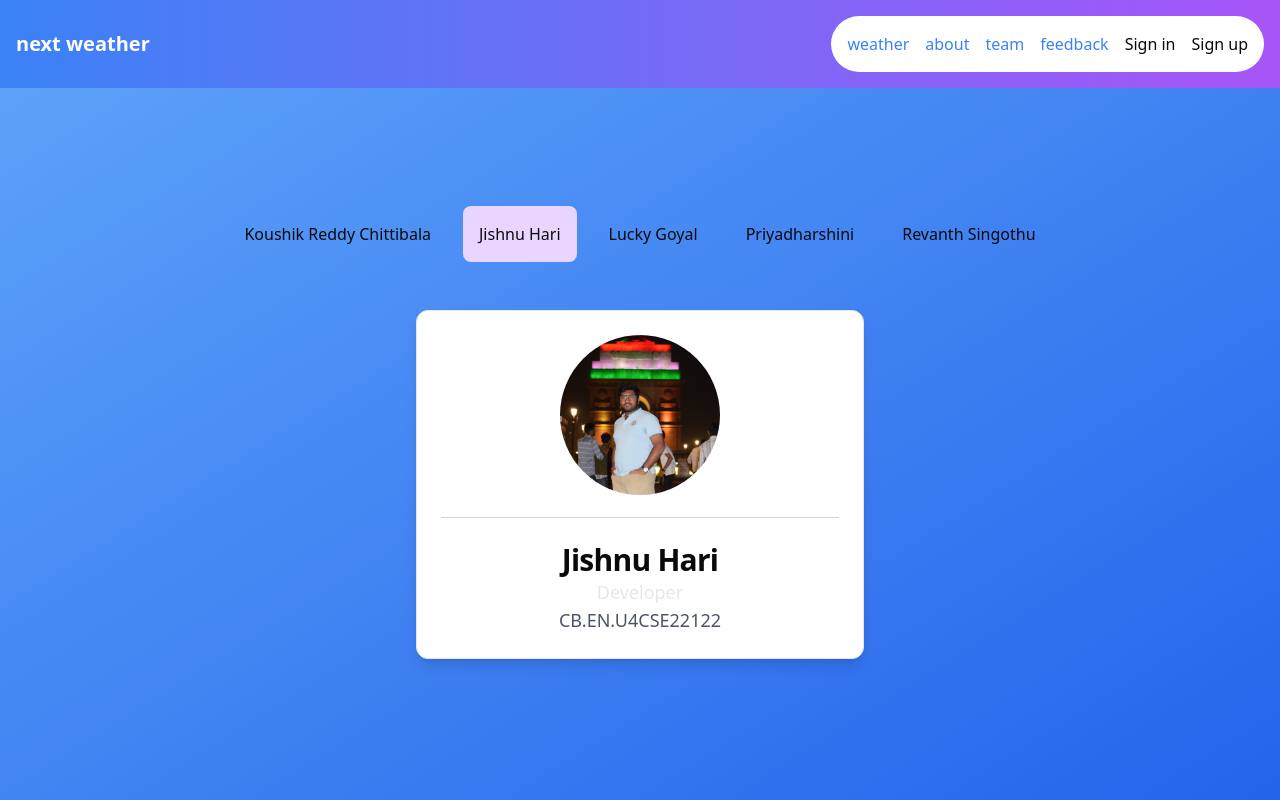
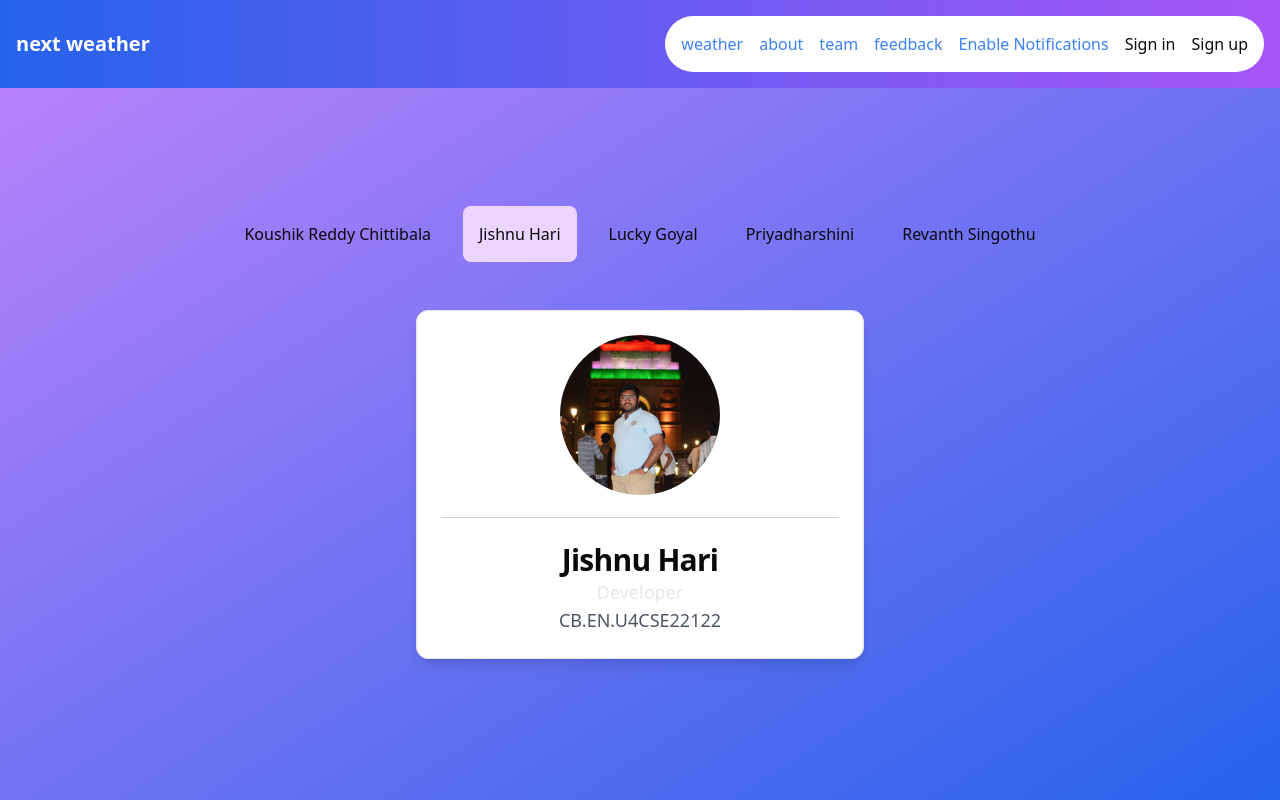
Before and after one commit to rev-sin/next-weather-app, a Next.js app: page /team in a window 1280 px wide. Built offline with nearby package versions, Linux system fonts and the light colour scheme; no server answers.

Commit message:
small changes

```diff
--- a/src/app/about/page.tsx
+++ b/src/app/about/page.tsx
@@ -1,7 +1,7 @@
 "use client";
 
 import { motion } from "framer-motion";
-import Header from "@/components/ui/header";
+import Header from "@/components/ui/layout/header";
 import Link from "next/link";
 
 export default function AboutPage() {
--- a/src/app/feedback/page.tsx
+++ b/src/app/feedback/page.tsx
@@ -2,7 +2,7 @@
 
 import { useState } from "react";
 import { motion } from "framer-motion";
-import Header from "@/components/ui/header";
+import Header from "@/components/ui/layout/header";
 
 export default function FeedbackPage() {
   const [feedback, setFeedback] = useState("");
@@ -42,7 +42,7 @@ export default function FeedbackPage() {
             />
             <button
               type="submit"
-              className="mt-4 px-6 py-2 bg-purple-600 text-white rounded-full hover:bg-purple-700 transition"
+              className="mt-4 px-6 py-2 bg-purple-500 text-white rounded-full hover:bg-purple-600 transition"
             >
               Submit Feedback
             </button>
--- a/src/app/layout.tsx
+++ b/src/app/layout.tsx
@@ -1,7 +1,7 @@
 import type { Metadata } from "next";
 import { Geist } from "next/font/google";
 import "./globals.css";
-import Header from "../components/ui/header";
+import Header from "../components/ui/layout/header";
 import { ClerkProvider } from "@clerk/nextjs";
 import { PostHogProvider } from "./providers";
 import WeatherNotification from "@/components/ui/weatherNotification";
@@ -12,8 +12,12 @@ const geistSans = Geist({
 });
 
 export const metadata: Metadata = {
-  title: "Next Weather",
-  description: "Created by github.com/rev-sin",
+  title: {
+    default: "nextweather",
+    template: "%s | nextweather",
+    absolute: "",
+  },
+  description: "Created by Revanth Singothu and Team",
 };
 
 export default function RootLayout({
@@ -24,10 +28,11 @@ export default function RootLayout({
   return (
     <ClerkProvider>
       <html lang="en">
-        <body className={`${geistSans.variable} antialiased bg-gradient-to-br from-blue-400 to-blue-600`}>
+        <body
+          className={`${geistSans.variable} antialiased bg-gradient-to-br from-purple-400 to-blue-600`}
+        >
           <PostHogProvider>
             <Header />
-            <WeatherNotification />
             {children}
           </PostHogProvider>
         </body>
--- a/src/app/page.tsx
+++ b/src/app/page.tsx
@@ -1,7 +1,7 @@
 "use client";
 
 import { motion } from "framer-motion";
-import Header from "@/components/ui/header";
+import Header from "@/components/ui/layout/header";
 import Link from "next/link";
 import {
   Card,
--- a/src/app/team/page.tsx
+++ b/src/app/team/page.tsx
@@ -2,7 +2,7 @@
 
 import { useState, useEffect, useRef } from "react";
 import { motion } from "framer-motion";
-import Header from "@/components/ui/header";
+import Header from "@/components/ui/layout/header";
 import Image from "next/image";
 import {
   Card,
@@ -86,7 +86,7 @@ export default function TeamPage() {
       transition={{ duration: 0.5 }}
     >
       <Header />
-      <main className="flex flex-col items-center gap-4 w-full mt-8 sm:mt-16">
+      <main className="flex flex-col items-center gap-4 w-full mt-16 sm:mt-16">
         <nav className="flex flex-wrap justify-center gap-2 sm:gap-4 mb-4 sm:mb-8">
           {teamMembers.map((member) => (
             <motion.div
--- a/src/components/ui/header.tsx
+++ b/src/components/ui/layout/header.tsx
@@ -9,9 +9,11 @@ import {
   SignedOut,
   UserButton,
 } from "@clerk/nextjs";
+import WeatherNotification from "../weatherNotification";
 
 export default function Header() {
   const [menuOpen, setMenuOpen] = useState(false);
+  const [notificationsEnabled, setNotificationsEnabled] = useState(false);
 
   const handleLinkClick = () => {
     setMenuOpen(false);
@@ -40,8 +42,12 @@ export default function Header() {
     }
   };
 
+  const toggleNotifications = () => {
+    setNotificationsEnabled(!notificationsEnabled);
+  };
+
   return (
-    <header className="fixed top-0 left-0 right-0 p-4 z-10 bg-gradient-to-r from-blue-500 to-purple-500">
+    <header className="fixed top-0 left-0 right-0 p-4 z-10 bg-gradient-to-r from-blue-600 to-purple-500">
       <div className="flex md:flex-row justify-between items-center relative">
         <h1 className="mb-4 md:mb-0">
           <Link
@@ -94,6 +100,11 @@ export default function Header() {
             >
               feedback
             </Link>
+            <p onClick={toggleNotifications} className="text-blue-500 hover:cursor-pointer">
+              {notificationsEnabled
+                ? "Disable Notifications"
+                : "Enable Notifications"}
+            </p>
             <div className="flex gap-4">
               <SignedOut>
                 <SignInButton />
@@ -108,6 +119,7 @@ export default function Header() {
             </div>
           </div>
         </nav>
+        {notificationsEnabled && <WeatherNotification />}
       </div>
     </header>
   );
```
Also changed, not shown: src/components/ui/layout/navigation-menu.tsx (renamed from src/components/ui/navigation-menu.tsx).
